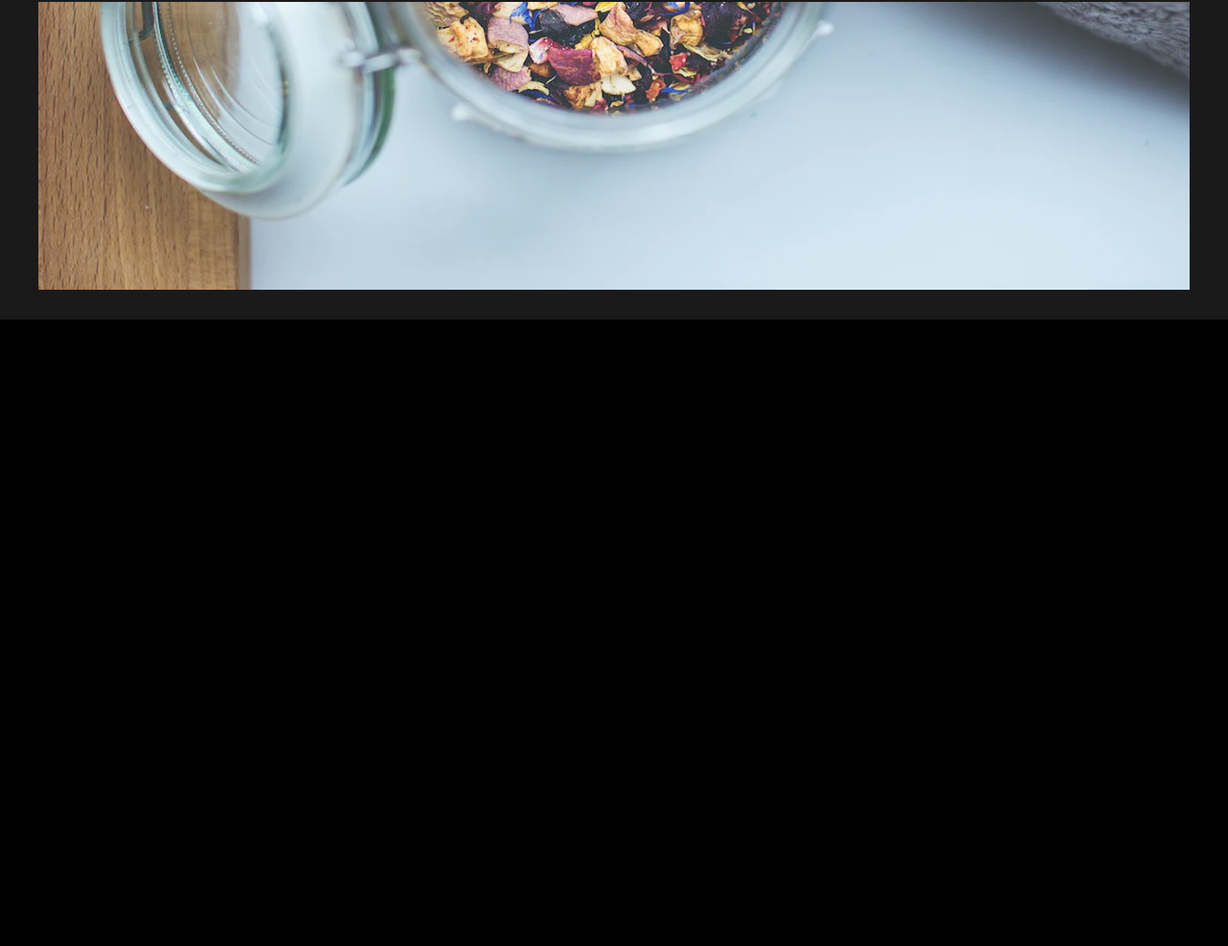
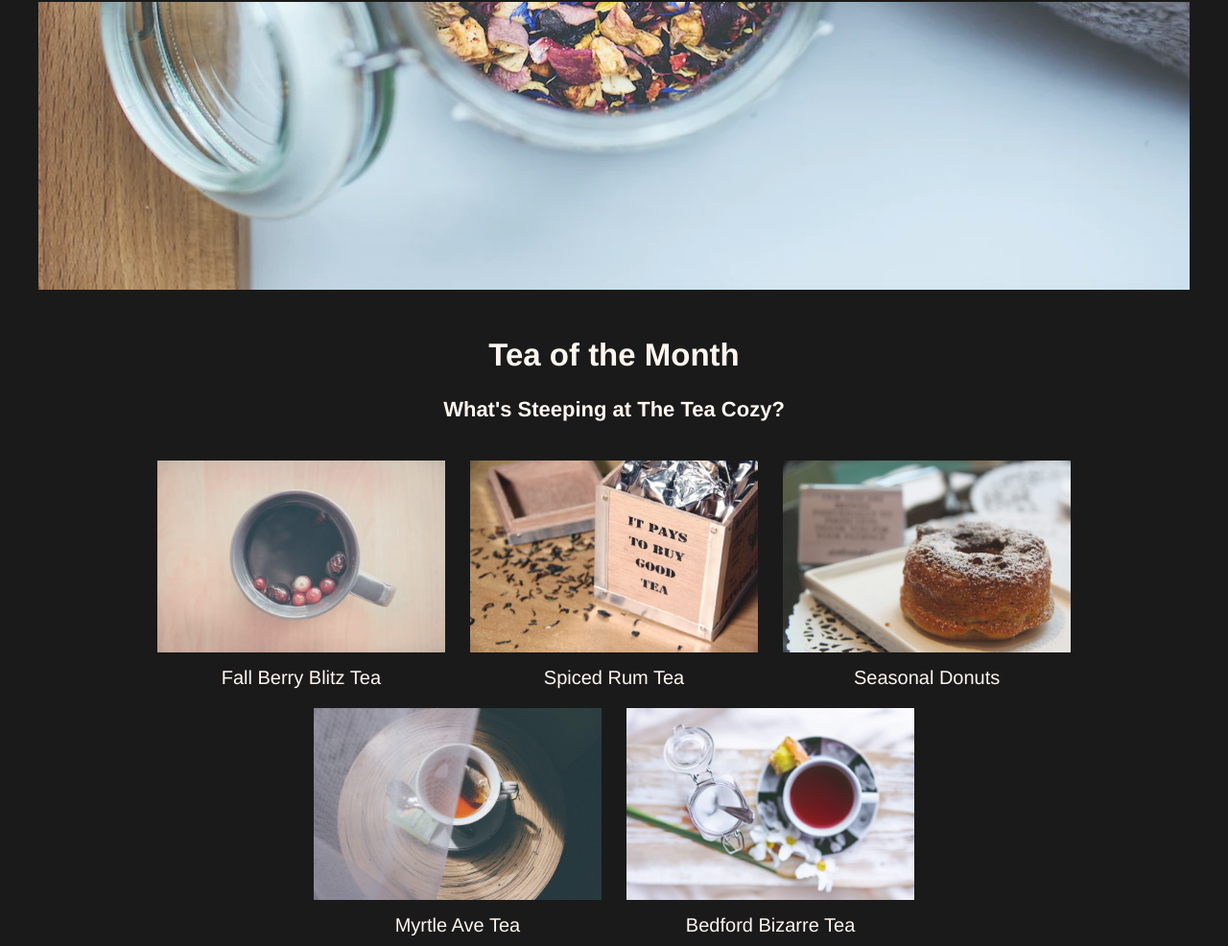
Before and after one commit to ZacBooth-01/TeaCozy, a plain HTML site: page index.html in a window 1280 px wide. Shown: the part 467-1453 px from the top of the page at 96% size. Before the commit the page ends 800 px from the top, so only its background shows below. Drawn offline with Linux system fonts and the light colour scheme; a web font is replaced by a local one.

Commit message:
Gallery Finished

```diff
--- a/index.html
+++ b/index.html
@@ -25,8 +25,34 @@
                 <h4>Handpicked, Artisinally Curated, Free Range, Sustainable, Small Batch, Fair Trade, Organic Tea</h4>
             </div>
         </div>
+        <br>
+        <br>
+        <br>
         <div class = "gallery">
-
+            <h2>Tea of the Month</h2>
+            <h4>What's Steeping at The Tea Cozy?</h4>
+            <div class = "gallery-pictures">
+                <div id="berry">
+                    <img src="resources/images/img-berryblitz.jpeg">
+                    <p>Fall Berry Blitz Tea</p>
+                </div>
+                <div id="spiced-rum">
+                    <img src="resources/images/img-spiced-rum.jpeg">
+                    <p>Spiced Rum Tea</p>
+                </div>
+                <div id="donut">
+                    <img src="resources/images/img-donut.jpeg">
+                    <p>Seasonal Donuts</p>
+                </div>
+                <div id="myrtle">
+                    <img src="resources/images/img-myrtle-ave.jpeg">
+                    <p>Myrtle Ave Tea</p>
+                </div>
+                <div id="bedford">
+                    <img src="resources/images/img-bedford-bizarre.jpeg">
+                    <p>Bedford Bizarre Tea</p>
+                </div>
+            </div>
         </div>
     </body>
 </html>
--- a/resources/css/style.css
+++ b/resources/css/style.css
@@ -77,3 +77,33 @@ img {
     text-align: center;
     margin-bottom: 20px;
 }
+
+.gallery {
+    width: 1000px;
+    position: relative;
+    margin-left: auto;
+    margin-right: auto;
+    margin-top: 40px;
+}
+
+
+.gallery h4 {
+    margin-top: 25px;
+}
+
+.gallery-pictures {
+    margin-top: 30px;
+    display: inline-block;
+}
+
+.gallery-pictures img {
+    height: 200px;
+    width: 300px;
+    margin: 10px 10px;
+}
+
+.gallery-pictures div {
+    display: inline-block;
+    margin-bottom: 10px;
+    font-size: 20px;
+}
```
